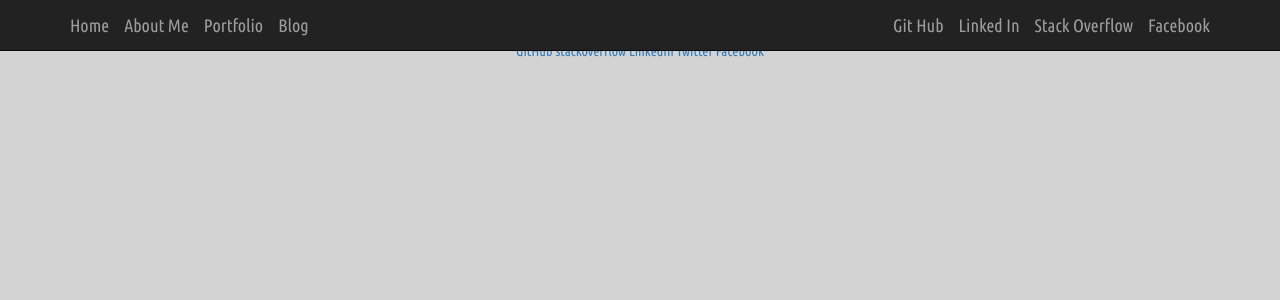
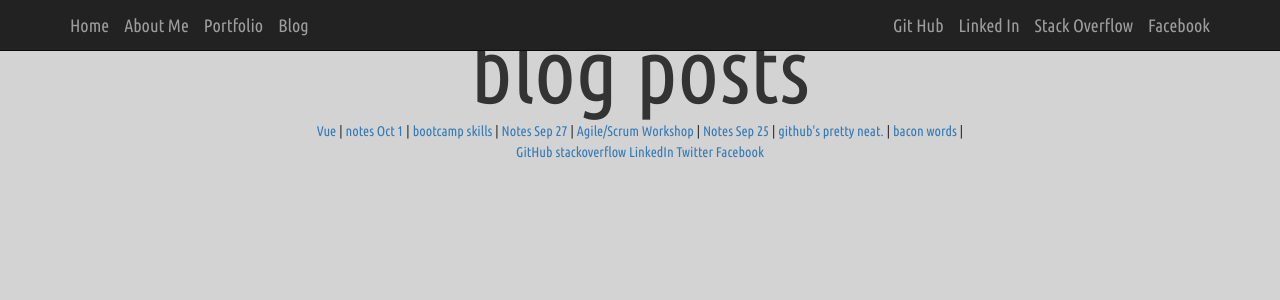
Before and after one commit to caseydemo/caseydemo.github.io, a Jekyll site: the page built from post-directory.html, in a window 1280 px wide. Shown: the top 300 px of the page. Built offline with Jekyll 4.4.1, drawn with Linux system fonts in a browser that asks for light colours.

Commit message:
comon jekyll

```diff
--- a/post-directory.html
+++ b/post-directory.html
@@ -36,7 +36,7 @@
       </div>
     </div>
 
-
+<h1> blog posts</h1>
 
 
 
```
